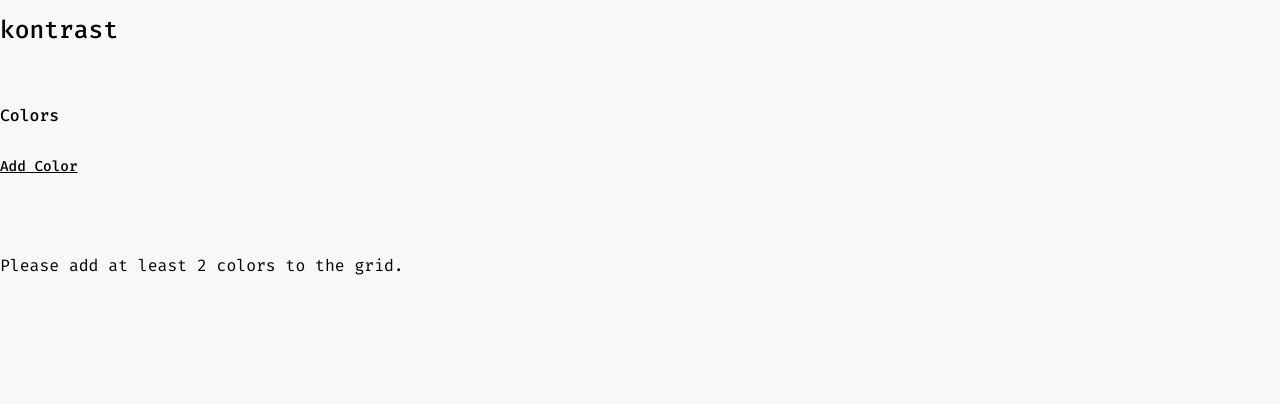
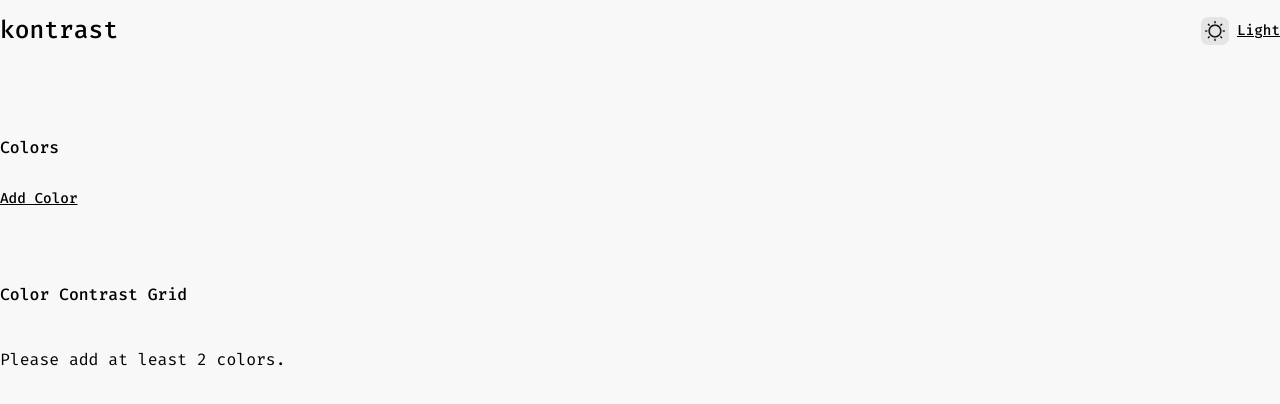
Before and after one commit to vedmakk/kontrast, a React (Vite) app: page / in a window 1280 px wide. Shown: the top 404 px of the page. Built offline with nearby package versions, Linux system fonts and the light colour scheme.

Commit message:
Small ui tweaks

```diff
--- a/src/app/components/App.tsx
+++ b/src/app/components/App.tsx
@@ -2,6 +2,9 @@ import React from 'react'
 import styled from '@emotion/styled'
 
 import { Label } from './Label'
+
+import { ThemeSwitch } from '../../theme/containers/ThemeSwitch'
+
 import { ColorManager } from '../../colors/containers/ColorManager'
 import { ColorGrid } from '../../colors/containers/ColorGrid'
 
@@ -28,7 +31,14 @@ const LayoutContainer = styled.div(({ theme }) => ({
   },
 }))
 
-const ColorContainer = styled.div(({ theme }) => ({
+const Header = styled.header(({ theme }) => ({
+  display: 'flex',
+  justifyContent: 'space-between',
+  alignItems: 'center',
+  marginBottom: theme.spacing(4),
+}))
+
+const ColorContainer = styled.main(({ theme }) => ({
   display: 'flex',
   flexDirection: 'column',
   gap: theme.spacing(8),
@@ -37,15 +47,16 @@ const ColorContainer = styled.div(({ theme }) => ({
 export const App: React.FC = () => (
   <AppContainer>
     <LayoutContainer>
-      <main>
+      <Header>
         <Label size="large" as="h1">
           kontrast
         </Label>
-        <ColorContainer>
-          <ColorManager />
-          <ColorGrid />
-        </ColorContainer>
-      </main>
+        <ThemeSwitch size={28} />
+      </Header>
+      <ColorContainer>
+        <ColorManager />
+        <ColorGrid />
+      </ColorContainer>
     </LayoutContainer>
   </AppContainer>
 )
--- a/src/colors/components/ColorGrid.tsx
+++ b/src/colors/components/ColorGrid.tsx
@@ -96,15 +96,14 @@ export const ColorGrid: React.FC<Props> = ({ colors }) => {
     return ratio >= 4.5 ? 'white' : 'black'
   }
 
-  if (validColors.length < 2) {
-    return <p>Please add at least 2 colors to the grid.</p>
-  }
-
   return (
     <Container>
       <Label size="normal" as="h2">
-        Color Grid
+        Color Contrast Grid
       </Label>
+      {validColors.length < 2 ? (
+        <p>Please add at least 2 colors.</p>
+      ) : (
         <GridTable>
           <thead>
             <tr>
@@ -142,7 +141,8 @@ export const ColorGrid: React.FC<Props> = ({ colors }) => {
                     : {
                         background:
                           row.type === 'background' ? row.color : col.color,
-                      color: row.type === 'background' ? col.color : row.color,
+                        color:
+                          row.type === 'background' ? col.color : row.color,
                       }
 
                   return (
@@ -170,6 +170,7 @@ export const ColorGrid: React.FC<Props> = ({ colors }) => {
             ))}
           </tbody>
         </GridTable>
+      )}
     </Container>
   )
 }
--- a/src/colors/components/ColorManager.tsx
+++ b/src/colors/components/ColorManager.tsx
@@ -32,14 +32,15 @@ const Row = styled.div(({ theme }) => ({
 }))
 
 const ColorInput = styled.input(
-  {
-    width: '2.5rem',
-    height: '2.5rem',
+  ({ theme }) => ({
+    width: '2.25rem',
+    height: '2.25rem',
     border: 'none',
     padding: 0,
     background: 'none',
     cursor: 'pointer',
-  },
+    borderRadius: theme.spacing(0.5),
+  }),
   focusVisibleStyles,
 )
 
@@ -49,10 +50,17 @@ const HexInput = styled.input(
     fontSize: theme.fontSize.small,
     padding: `${theme.spacing(1)} ${theme.spacing(1)}`,
     border: `1px solid ${theme.colors.link}`,
-    borderRadius: '4px',
+    borderRadius: theme.spacing(0.5),
     width: '6rem',
+    color: theme.colors.text,
+    background: theme.colors.background,
   }),
   focusVisibleStyles,
+  {
+    '&:focus-visible': {
+      outlineOffset: '0px',
+    },
+  },
 )
 
 const Select = styled.select(
@@ -61,7 +69,8 @@ const Select = styled.select(
     fontSize: theme.fontSize.small,
     padding: `${theme.spacing(1)} ${theme.spacing(1)}`,
     border: `1px solid ${theme.colors.link}`,
-    borderRadius: '4px',
+    borderRadius: theme.spacing(0.5),
+    color: theme.colors.text,
     background: theme.colors.background,
   }),
   focusVisibleStyles,
```
Lines whose indentation alone changed are shown as unchanged.
